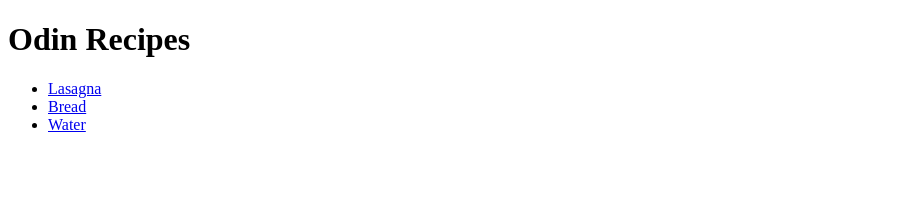
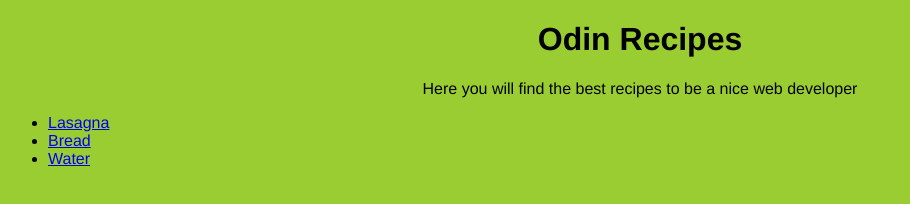
Before and after one commit to mariomontecatine/odin-recipes, a plain HTML site: page index.html in a window 1280 px wide. Shown: the whole page, without its empty margins (0-910 px from the left). Drawn offline with Linux system fonts and the light colour scheme.

Commit message:
Playing with CSS

```diff
--- a/index.html
+++ b/index.html
@@ -4,9 +4,13 @@
     <meta charset="UTF-8">
     <meta name="viewport" content="width=device-width, initial-scale=1.0">
     <title>Document</title>
+    <link rel="stylesheet" href="style.css">
 </head>
 <body>
-    <h1>Odin Recipes</h1>
+    <div class="intro">
+      <h1>Odin Recipes</h1>
+      <p>Here you will find the best recipes to be a nice web developer</p>
+    </div>
     <ul>
     <li><a href ="recipes/lasagna.html">Lasagna</a></li>
     <li><a href="recipes/bread.html">Bread</a></li>
--- /dev/null
+++ b/style.css
@@ -0,0 +1,13 @@
+* {
+    font-family: 'Franklin Gothic Medium', 'Arial Narrow', Arial, sans-serif;
+    box-sizing: border-box;
+}
+
+body {
+    background-color: yellowgreen;
+}
+
+.intro {
+    text-align: center;
+
+}
```
Also changed, not shown: recipes/bread.html (+1 -1 lines), recipes/lasagna.html (+1 -1 lines), recipes/water.html (+1 -1 lines).
